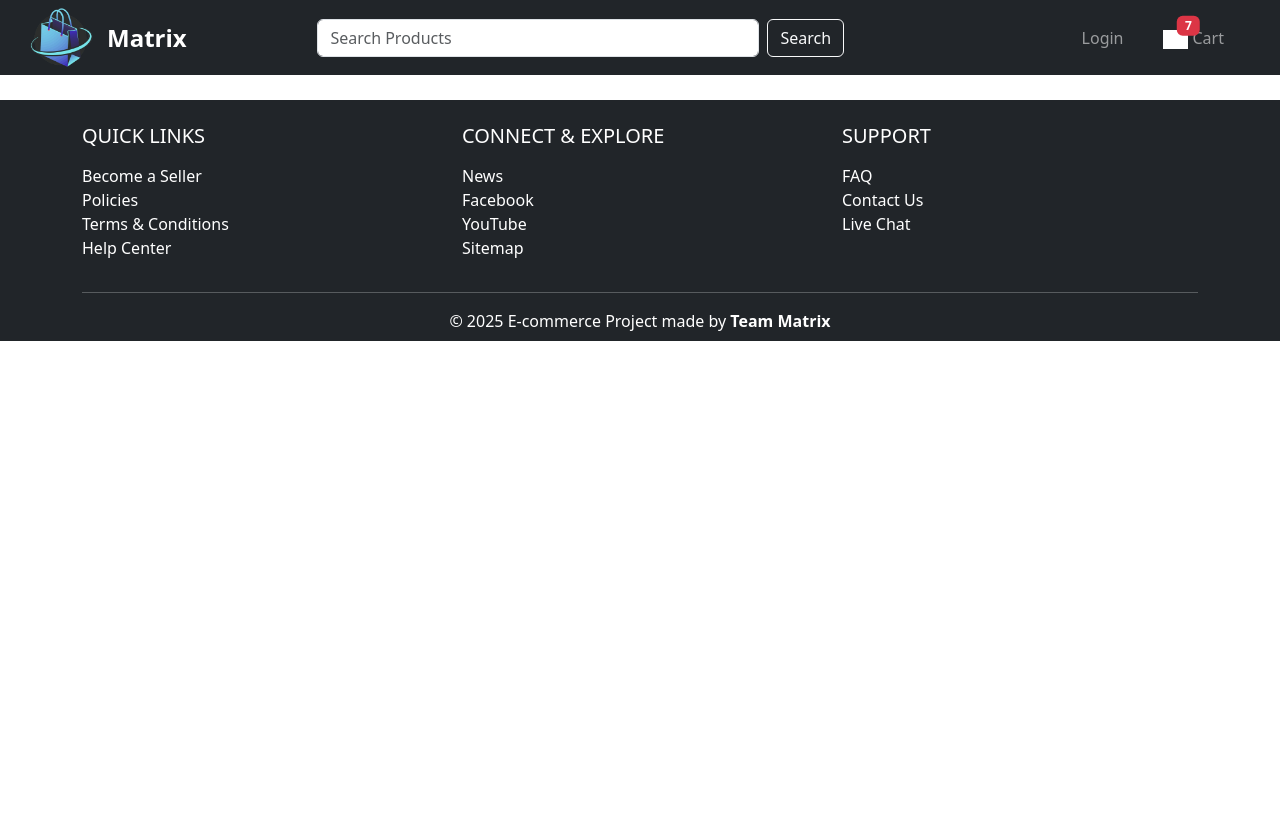
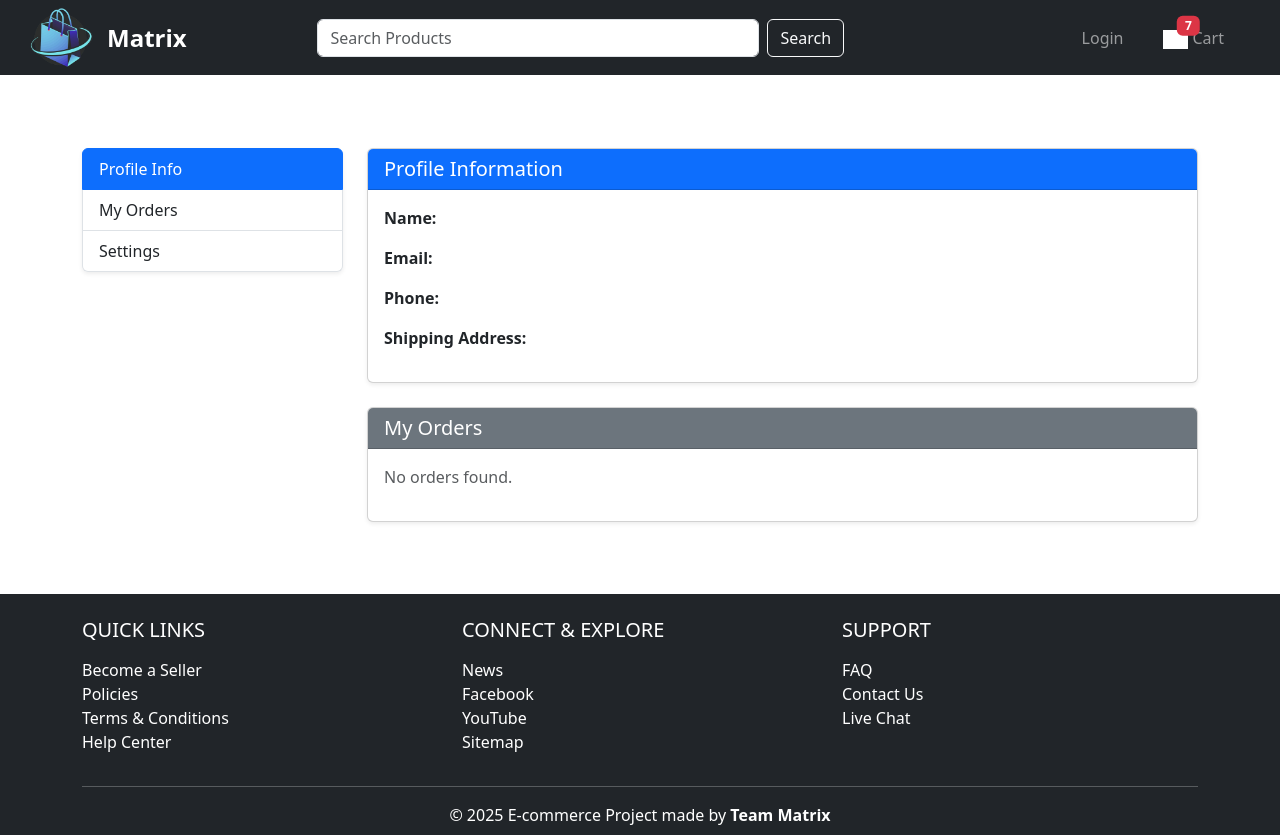
Before and after one commit to Saksham0t/E-Commerce-App, an Angular app: page /my-profile in a window 1280 px wide. Before the commit this address led to /. Before the commit the page ends 800 px from the top, so only its background shows below. Built offline with nearby package versions, Linux system fonts and the light colour scheme; data requests are answered from the project's data file; grey boxes are pictures that could not be loaded.

Commit message:
commit jayaesh 11:11

```diff
--- /dev/null
+++ b/src/app/User_Authentication/my-profile/my-profile.html
@@ -0,0 +1,52 @@
+<div class="container my-5" *ngIf="!isLoading">
+  <div class="row">
+    <!-- Sidebar -->
+    <div class="col-md-3 mb-4">
+      <div class="list-group shadow-sm">
+        <a class="list-group-item list-group-item-action active">Profile Info</a>
+        <a class="list-group-item list-group-item-action">My Orders</a>
+        <a class="list-group-item list-group-item-action">Settings</a>
+      </div>
+    </div>
+
+    <!-- Main Content -->
+    <div class="col-md-9">
+      <!-- Profile Info -->
+      <div class="card shadow-sm mb-4">
+        <div class="card-header bg-primary text-white">
+          <h5 class="mb-0">Profile Information</h5>
+        </div>
+        <div class="card-body">
+          <p><strong>Name:</strong> {{ user.Name }}</p>
+          <p><strong>Email:</strong> {{ user.Email }}</p>
+          <p><strong>Phone:</strong> {{ user.Phone }}</p>
+          <p><strong>Shipping Address:</strong> {{ user.ShippingAddress }}</p>
+        </div>
+      </div>
+
+      <!-- Orders -->
+      <div class="card shadow-sm mb-4">
+        <div class="card-header bg-secondary text-white">
+          <h5 class="mb-0">My Orders</h5>
+        </div>
+        <div class="card-body">
+          <div *ngIf="orders.length > 0; else noOrders">
+            <div *ngFor="let order of orders" class="border rounded p-3 mb-3">
+              <p><strong>Order ID:</strong> {{ order.id }}</p>
+              <p><strong>Date:</strong> {{ order.orderDate }}</p>
+              <p><strong>Total:</strong> ₹{{ order.totalPrice }}</p>
+              <p><strong>Status:</strong>
+                <span class="badge bg-info text-dark">{{ order.orderStatus }}</span>
+              </p>
+              <p><strong>Payment:</strong> {{ order.paymentStatus }}</p>
+              <button class="btn btn-outline-primary btn-sm">View Details</button>
+            </div>
+          </div>
+          <ng-template #noOrders>
+            <p class="text-muted">No orders found.</p>
+          </ng-template>
+        </div>
+      </div>
+    </div>
+  </div>
+</div>
--- /dev/null
+++ b/src/app/User_Authentication/my-profile/my-profile.ts
@@ -0,0 +1,35 @@
+import { Component, OnInit } from '@angular/core';
+import { HttpClient } from '@angular/common/http';
+import { CommonModule } from '@angular/common';
+
+@Component({
+  selector: 'app-my-profile',
+  imports: [CommonModule],
+  templateUrl: './my-profile.html',
+  styleUrls: ['./my-profile.css']
+})
+export class MyProfileComponent implements OnInit {
+  user: any = {};
+  orders: any[] = [];
+  isLoading = true;
+
+  constructor(private http: HttpClient) {}
+
+  ngOnInit(): void {
+    const userId = localStorage.getItem('userId');
+    if (userId) {
+      // ✅ Fetch user details
+      this.http.get<any>(`http://localhost:3000/users/${userId}`).subscribe(user => {
+        this.user = user;
+      });
+
+      // ✅ Fetch orders belonging to this user
+      this.http.get<any[]>(`http://localhost:3000/OrdersList?userId=${userId}`).subscribe(data => {
+        this.orders = data;
+        this.isLoading = false;
+      });
+    } else {
+      this.isLoading = false;
+    }
+  }
+}
--- a/src/app/app.routes.ts
+++ b/src/app/app.routes.ts
@@ -19,6 +19,7 @@ import { Home } from './Product_Management/home/home';
 import { UserLoginComponent } from './User_Authentication/user-login/user-login';
 import { CommonModule } from '@angular/common';
 import { PlaceOrder } from './Order_Management/place-order/place-order';
+import { MyProfileComponent } from './User_Authentication/my-profile/my-profile';
 
 NgModule({
     imports: [
@@ -53,6 +54,7 @@ export const routes: Routes = [
     {path:'home',component:Home},
     {path:'',redirectTo:'/home',pathMatch:'full'},
     {path:'summary',component:PlaceOrder},
+    {path:'my-profile',component:MyProfileComponent}
 
 ];
 
--- a/src/app/header/header.html
+++ b/src/app/header/header.html
@@ -48,7 +48,7 @@
         <ul class="dropdown-menu dropdown-menu-end shadow-lg border-0 rounded-3"
             aria-labelledby="profileDropdown">
           <li>
-            <a class="dropdown-item py-2" routerLink="/my_profile">
+            <a class="dropdown-item py-2" routerLink="/my-profile">
               <i class="bi bi-person-lines-fill me-2 text-primary"></i> My Profile
             </a>
           </li>
```
Also changed, not shown: src/app/User_Authentication/my-profile/my-profile.css (added), 1 other file (tests, documents, lock files or other folders).
